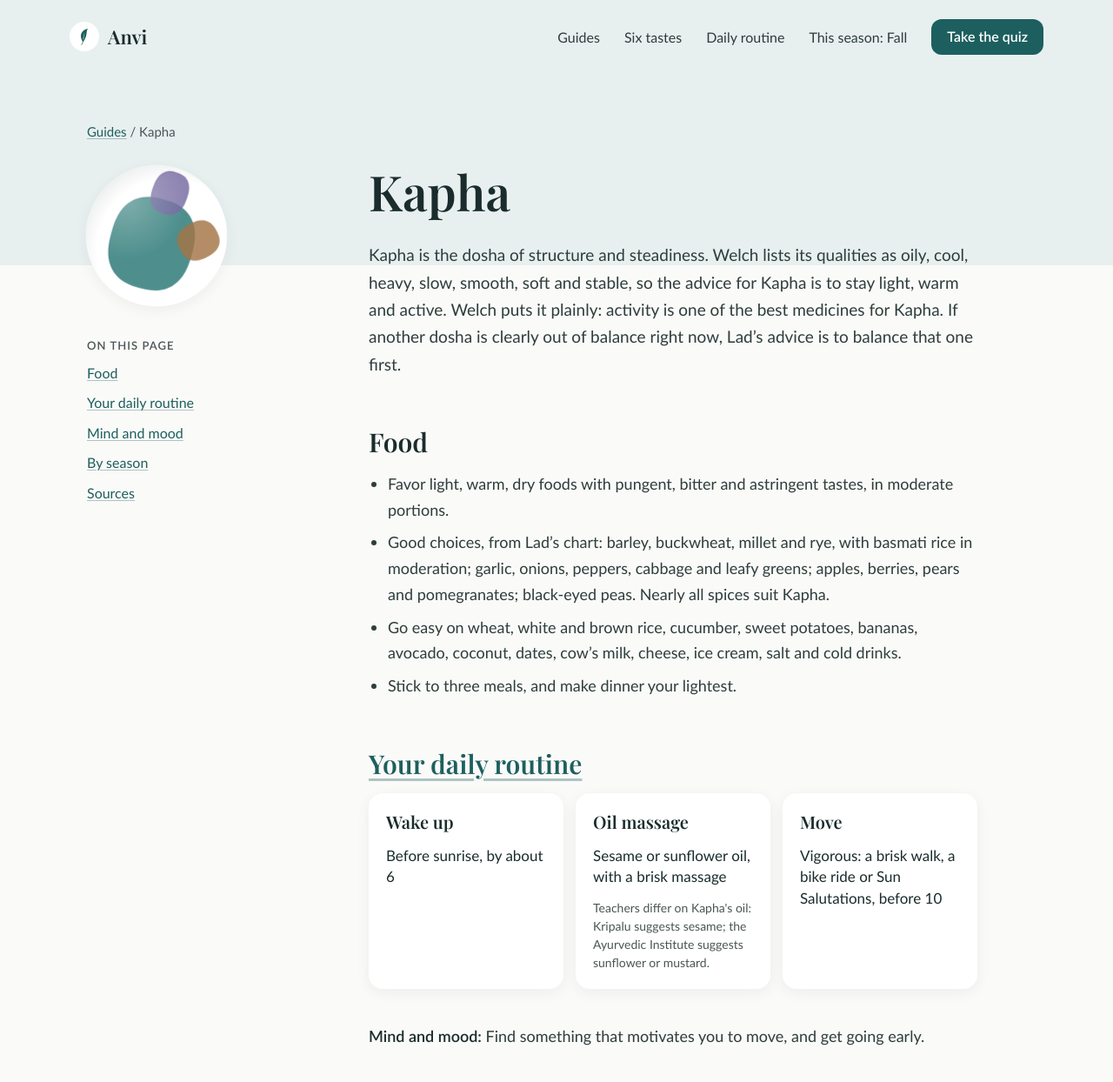
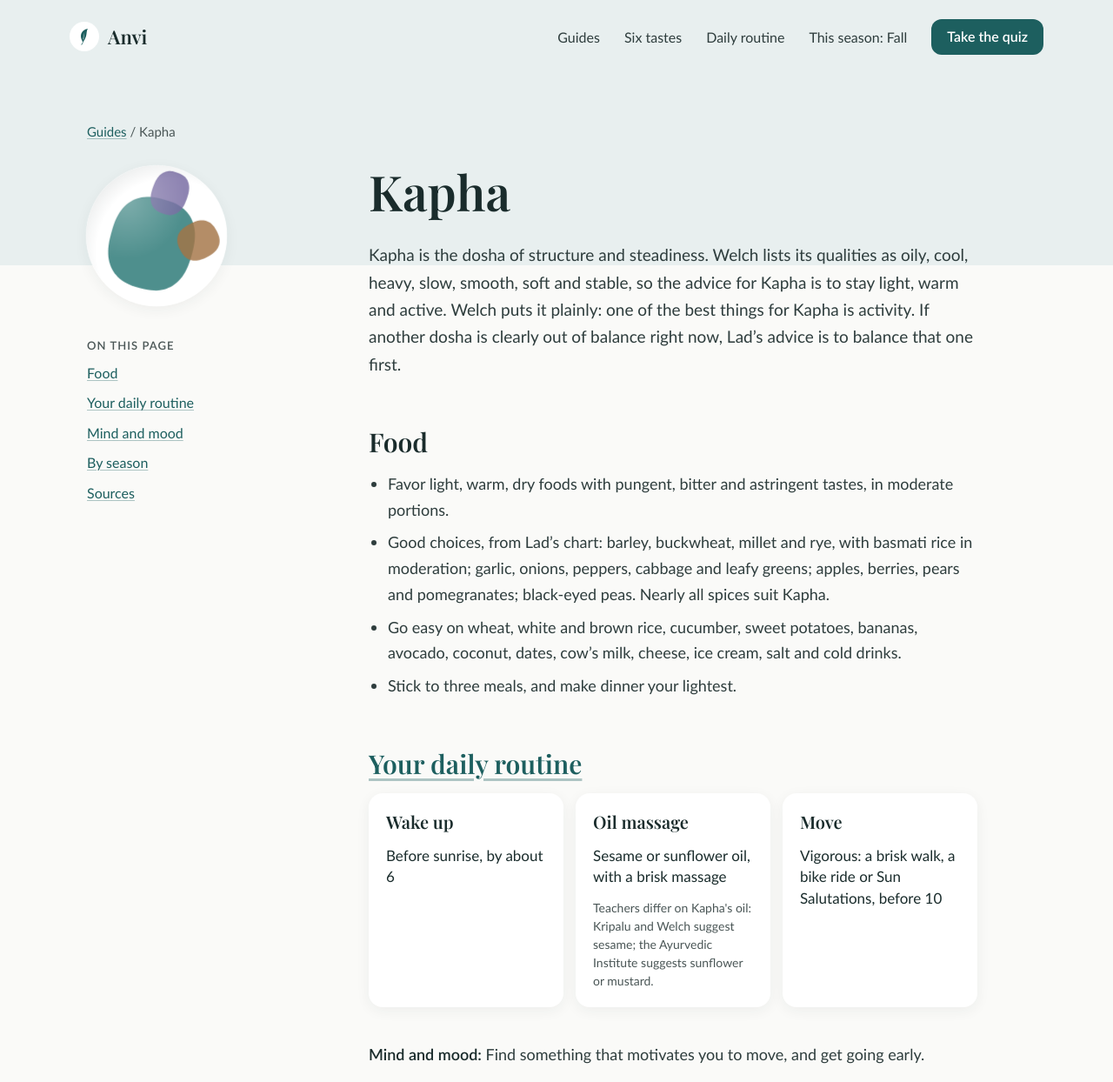
Before and after one commit to experiments4good/anvi-web, an Astro site: page /dosha/kapha/ in a window 1280 px wide. Shown: the top 1244 px of the page at 87% size. Built offline with nearby package versions, Linux system fonts and the light colour scheme; Astro itself is replaced by a stand-in of ours.

Commit message:
Guides: Kapha oil note credits Kripalu and Welch; Frawley's and Welch's own words for Pitta-Kapha's mind line and Kapha's opening; Vata sips drinks at room temperature rather than iced

```diff
--- a/src/content/guides/kapha.md
+++ b/src/content/guides/kapha.md
@@ -10,7 +10,7 @@ toc: [{"id": "food", "label": "Food"}, {"id": "your-daily-routine", "label": "Yo
 week: {"food": "Favor light, warm, dry foods with pungent, bitter and astringent tastes, in moderate portions.", "mind": "Find something that motivates you to move, and get going early.", "wake": {"kapha": "Before sunrise, by about 6"}}
 ---
 
-Kapha is the dosha of structure and steadiness. Welch lists its qualities as oily, cool, heavy, slow, smooth, soft and stable, so the advice for Kapha is to stay light, warm and active. Welch puts it plainly: activity is one of the best medicines for Kapha. If another dosha is clearly out of balance right now, Lad's advice is to balance that one first.
+Kapha is the dosha of structure and steadiness. Welch lists its qualities as oily, cool, heavy, slow, smooth, soft and stable, so the advice for Kapha is to stay light, warm and active. Welch puts it plainly: one of the best things for Kapha is activity. If another dosha is clearly out of balance right now, Lad's advice is to balance that one first.
 
 ## Food
 
@@ -21,7 +21,7 @@ Kapha is the dosha of structure and steadiness. Welch lists its qualities as oil
 
 ## [Your daily routine](/routine/)
 
-<div class="routine-cards routine-single"><div class="routine-card"><h3>Wake up</h3><p class="what">Before sunrise, by about 6</p></div><div class="routine-card"><h3>Oil massage</h3><p class="what">Sesame or sunflower oil, with a brisk massage<span class="cell-note">Teachers differ on Kapha's oil: Kripalu suggests sesame; the Ayurvedic Institute suggests sunflower or mustard.</span></p></div><div class="routine-card"><h3>Move</h3><p class="what">Vigorous: a brisk walk, a bike ride or Sun Salutations, before 10</p></div></div>
+<div class="routine-cards routine-single"><div class="routine-card"><h3>Wake up</h3><p class="what">Before sunrise, by about 6</p></div><div class="routine-card"><h3>Oil massage</h3><p class="what">Sesame or sunflower oil, with a brisk massage<span class="cell-note">Teachers differ on Kapha's oil: Kripalu and Welch suggest sesame; the Ayurvedic Institute suggests sunflower or mustard.</span></p></div><div class="routine-card"><h3>Move</h3><p class="what">Vigorous: a brisk walk, a bike ride or Sun Salutations, before 10</p></div></div>
 
 <p id="mind-and-mood"><strong>Mind and mood:</strong> Find something that motivates you to move, and get going early.</p>
 
--- a/src/content/guides/pitta-kapha.md
+++ b/src/content/guides/pitta-kapha.md
@@ -7,7 +7,7 @@ heading: "Pitta-Kapha (and Kapha-Pitta)"
 sources: ["F", "KP", "T1", "T2", "T3", "HM", "L", "W-PK", "AD", "KA"]
 first: "Pitta and Kapha both lead your constitution."
 toc: [{"id": "what-to-balance-right-now", "label": "What to balance right now"}, {"id": "food", "label": "Food"}, {"id": "your-daily-routine", "label": "Your daily routine"}, {"id": "mind-and-mood", "label": "Mind and mood"}, {"id": "by-season", "label": "By season"}, {"id": "sources", "label": "Sources"}]
-week: {"food": "Favor pungent, bitter and astringent tastes, like cumin, dark leafy greens and apples.", "mind": "Hold plans and outcomes loosely. Frawley advises this type to stay detached and avoid over-involvement.", "wake": {"pitta": "Around sunrise", "kapha": "Before sunrise, by about 6"}}
+week: {"food": "Favor pungent, bitter and astringent tastes, like cumin, dark leafy greens and apples.", "mind": "Hold plans and outcomes loosely. Frawley advises this type to stay detached, uninvolved and non-possessive.", "wake": {"pitta": "Around sunrise", "kapha": "Before sunrise, by about 6"}}
 ---
 
 Pitta and Kapha both lead your constitution. Ayurvedic teacher Dr. David Frawley describes two-dosha types as having both doshas in roughly equal amounts, and he gives one set of guidance for each pair, so it applies whichever dosha is named first. He describes Pitta as determined and Kapha as steady. What the two share is an oily, damp quality, so the core advice for this type is to stay dry and light.
@@ -32,11 +32,11 @@ Three established teachers agree on where to start. Dr. Vasant Lad of the Ayurve
 
 ## [Your daily routine](/routine/)
 
-<div class="routine-cards routine-windows"><div class="routine-card"><h3>Wake up</h3><div class="routine-when" data-balance="pitta"><p class="when">May 1 to Nov 1 (balancing Pitta)</p><p class="what">Around sunrise</p></div><div class="routine-when" data-balance="kapha"><p class="when">Nov 1 to May 1 (balancing Kapha)</p><p class="what">Before sunrise, by about 6</p></div></div><div class="routine-card"><h3>Oil massage</h3><div class="routine-when" data-balance="pitta"><p class="when">May 1 to Nov 1 (balancing Pitta)</p><p class="what">Coconut or sunflower oil</p></div><div class="routine-when" data-balance="kapha"><p class="when">Nov 1 to May 1 (balancing Kapha)</p><p class="what">Sesame or sunflower oil<span class="cell-note">Teachers differ on Kapha's oil: Kripalu suggests sesame; the Ayurvedic Institute suggests sunflower or mustard.</span></p></div></div><div class="routine-card"><h3>Move</h3><div class="routine-when" data-balance="pitta"><p class="when">May 1 to Nov 1 (balancing Pitta)</p><p class="what">Walking or yoga, in the cooler morning hours</p></div><div class="routine-when" data-balance="kapha"><p class="when">Nov 1 to May 1 (balancing Kapha)</p><p class="what">Brisk exercise or Sun Salutations, before 10</p></div></div></div>
+<div class="routine-cards routine-windows"><div class="routine-card"><h3>Wake up</h3><div class="routine-when" data-balance="pitta"><p class="when">May 1 to Nov 1 (balancing Pitta)</p><p class="what">Around sunrise</p></div><div class="routine-when" data-balance="kapha"><p class="when">Nov 1 to May 1 (balancing Kapha)</p><p class="what">Before sunrise, by about 6</p></div></div><div class="routine-card"><h3>Oil massage</h3><div class="routine-when" data-balance="pitta"><p class="when">May 1 to Nov 1 (balancing Pitta)</p><p class="what">Coconut or sunflower oil</p></div><div class="routine-when" data-balance="kapha"><p class="when">Nov 1 to May 1 (balancing Kapha)</p><p class="what">Sesame or sunflower oil<span class="cell-note">Teachers differ on Kapha's oil: Kripalu and Welch suggest sesame; the Ayurvedic Institute suggests sunflower or mustard.</span></p></div></div><div class="routine-card"><h3>Move</h3><div class="routine-when" data-balance="pitta"><p class="when">May 1 to Nov 1 (balancing Pitta)</p><p class="what">Walking or yoga, in the cooler morning hours</p></div><div class="routine-when" data-balance="kapha"><p class="when">Nov 1 to May 1 (balancing Kapha)</p><p class="what">Brisk exercise or Sun Salutations, before 10</p></div></div></div>
 
 ## Mind and mood
 
-- Hold plans and outcomes loosely. Frawley advises this type to stay detached and avoid over-involvement.
+- Hold plans and outcomes loosely. Frawley advises this type to stay detached, uninvolved and non-possessive.
 - If you're upset, pause before you eat.
 
 ## By season
--- a/src/content/guides/tridoshic.md
+++ b/src/content/guides/tridoshic.md
@@ -31,5 +31,5 @@ Tridoshic means Vata, Pitta and Kapha are roughly equal in your constitution. We
 </div>
 <div class="season-routine is-kapha" data-season="kapha">
 <p class="season-label"><span class="dot dot-kapha" aria-hidden="true"></span>The Kapha routine in winter and spring</p>
-<div class="routine-cards routine-single"><div class="routine-card"><h3>Wake up</h3><p class="what">Before sunrise, by about 6</p></div><div class="routine-card"><h3>Oil massage</h3><p class="what">Sesame or sunflower oil, with a brisk massage<span class="cell-note">Teachers differ on Kapha's oil: Kripalu suggests sesame; the Ayurvedic Institute suggests sunflower or mustard.</span></p></div><div class="routine-card"><h3>Move</h3><p class="what">Vigorous: a brisk walk, a bike ride or Sun Salutations, before 10</p></div></div>
+<div class="routine-cards routine-single"><div class="routine-card"><h3>Wake up</h3><p class="what">Before sunrise, by about 6</p></div><div class="routine-card"><h3>Oil massage</h3><p class="what">Sesame or sunflower oil, with a brisk massage<span class="cell-note">Teachers differ on Kapha's oil: Kripalu and Welch suggest sesame; the Ayurvedic Institute suggests sunflower or mustard.</span></p></div><div class="routine-card"><h3>Move</h3><p class="what">Vigorous: a brisk walk, a bike ride or Sun Salutations, before 10</p></div></div>
 </div>
--- a/src/content/guides/vata-kapha.md
+++ b/src/content/guides/vata-kapha.md
@@ -21,6 +21,6 @@ Vata and Kapha both lead your constitution. Frawley gives one set of guidance fo
 
 ## [Your daily routine](/routine/)
 
-<div class="routine-cards routine-windows"><div class="routine-card"><h3>Wake up</h3><div class="routine-when" data-balance="vata"><p class="when">Jun 21 to Dec 21 (balancing Vata)</p><p class="what">Around sunrise, at the same time every day</p></div><div class="routine-when" data-balance="kapha"><p class="when">Dec 21 to Jun 21 (balancing Kapha)</p><p class="what">Before sunrise, by about 6</p></div></div><div class="routine-card"><h3>Oil massage</h3><div class="routine-when" data-balance="vata"><p class="when">Jun 21 to Dec 21 (balancing Vata)</p><p class="what">Warm sesame oil</p></div><div class="routine-when" data-balance="kapha"><p class="when">Dec 21 to Jun 21 (balancing Kapha)</p><p class="what">Sesame or sunflower oil, with a brisk massage<span class="cell-note">Teachers differ on Kapha's oil: Kripalu suggests sesame; the Ayurvedic Institute suggests sunflower or mustard.</span></p></div></div><div class="routine-card"><h3>Move</h3><div class="routine-when" data-balance="vata"><p class="when">Jun 21 to Dec 21 (balancing Vata)</p><p class="what">Gentle: walking or slow yoga, at about half your effort</p></div><div class="routine-when" data-balance="kapha"><p class="when">Dec 21 to Jun 21 (balancing Kapha)</p><p class="what">Vigorous: a brisk walk, a bike ride or Sun Salutations, before 10</p></div></div></div>
+<div class="routine-cards routine-windows"><div class="routine-card"><h3>Wake up</h3><div class="routine-when" data-balance="vata"><p class="when">Jun 21 to Dec 21 (balancing Vata)</p><p class="what">Around sunrise, at the same time every day</p></div><div class="routine-when" data-balance="kapha"><p class="when">Dec 21 to Jun 21 (balancing Kapha)</p><p class="what">Before sunrise, by about 6</p></div></div><div class="routine-card"><h3>Oil massage</h3><div class="routine-when" data-balance="vata"><p class="when">Jun 21 to Dec 21 (balancing Vata)</p><p class="what">Warm sesame oil</p></div><div class="routine-when" data-balance="kapha"><p class="when">Dec 21 to Jun 21 (balancing Kapha)</p><p class="what">Sesame or sunflower oil, with a brisk massage<span class="cell-note">Teachers differ on Kapha's oil: Kripalu and Welch suggest sesame; the Ayurvedic Institute suggests sunflower or mustard.</span></p></div></div><div class="routine-card"><h3>Move</h3><div class="routine-when" data-balance="vata"><p class="when">Jun 21 to Dec 21 (balancing Vata)</p><p class="what">Gentle: walking or slow yoga, at about half your effort</p></div><div class="routine-when" data-balance="kapha"><p class="when">Dec 21 to Jun 21 (balancing Kapha)</p><p class="what">Vigorous: a brisk walk, a bike ride or Sun Salutations, before 10</p></div></div></div>
 
 <p id="mind-and-mood"><strong>Mind and mood:</strong> Frawley advises staying close to people who support you and building a sense of warmth.</p>
--- a/src/content/guides/vata.md
+++ b/src/content/guides/vata.md
@@ -26,4 +26,4 @@ Vata is the dosha of movement. Welch lists its qualities as dry, light, cool, ro
 <p id="mind-and-mood"><strong>Mind and mood:</strong> Keep the same bedtime and wake time. Pause between activities, and give yourself quiet, calm time.</p>
 
 <p class="season-intro" id="by-season"><strong>By season:</strong></p>
-<ul class="seasons"><li class="season is-vata"><span class="dots" aria-hidden="true"><span class="dot dot-vata"></span></span><span>Fall is your season to stay warm and steady.</span></li><li class="season is-pitta"><span class="dots" aria-hidden="true"><span class="dot dot-pitta"></span></span><span>In summer, keep meals warm and cooked, drink plenty at room temperature, and stay out of the strongest sun.</span></li><li class="season is-kapha"><span class="dots" aria-hidden="true"><span class="dot dot-kapha"></span></span><span>In winter and spring, soups and stews with root vegetables and warm drinks like ginger tea suit you.</span></li></ul>
+<ul class="seasons"><li class="season is-vata"><span class="dots" aria-hidden="true"><span class="dot dot-vata"></span></span><span>Fall is your season to stay warm and steady.</span></li><li class="season is-pitta"><span class="dots" aria-hidden="true"><span class="dot dot-pitta"></span></span><span>In summer, keep meals warm and cooked, sip drinks at room temperature rather than iced, and stay out of the strongest sun.</span></li><li class="season is-kapha"><span class="dots" aria-hidden="true"><span class="dot dot-kapha"></span></span><span>In winter and spring, soups and stews with root vegetables and warm drinks like ginger tea suit you.</span></li></ul>
```
